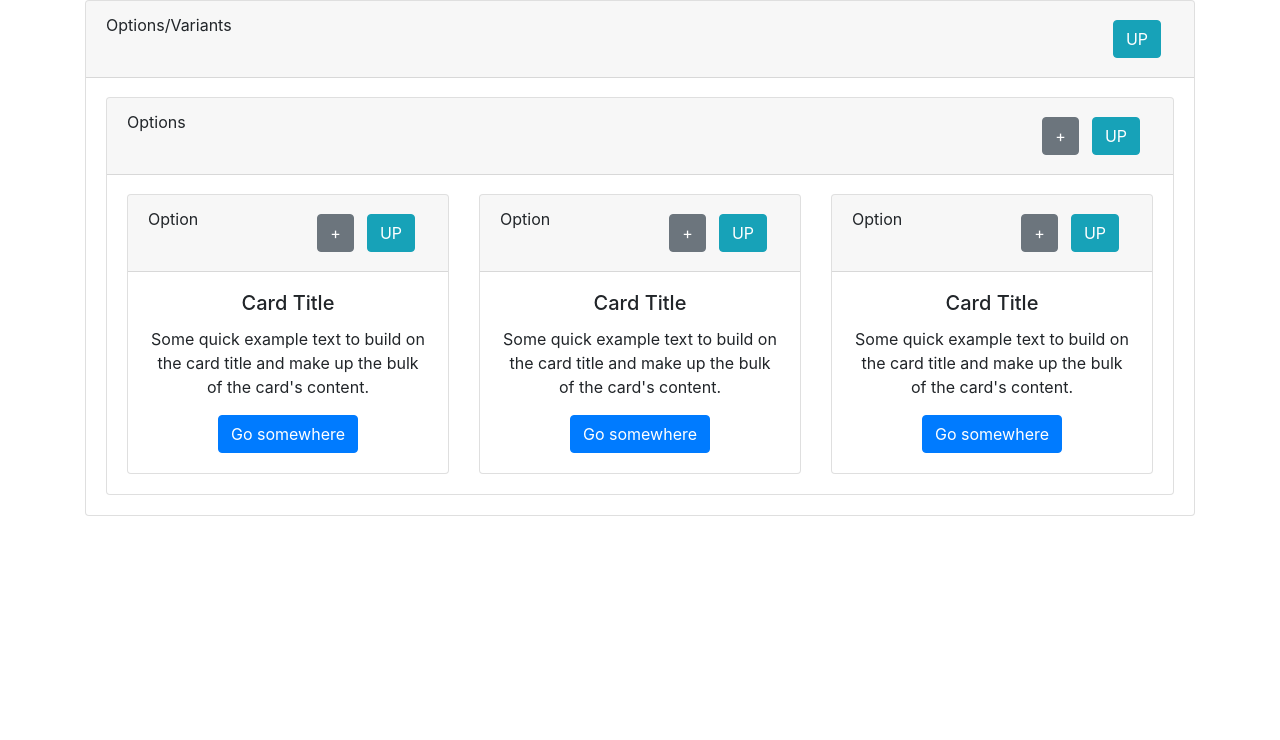
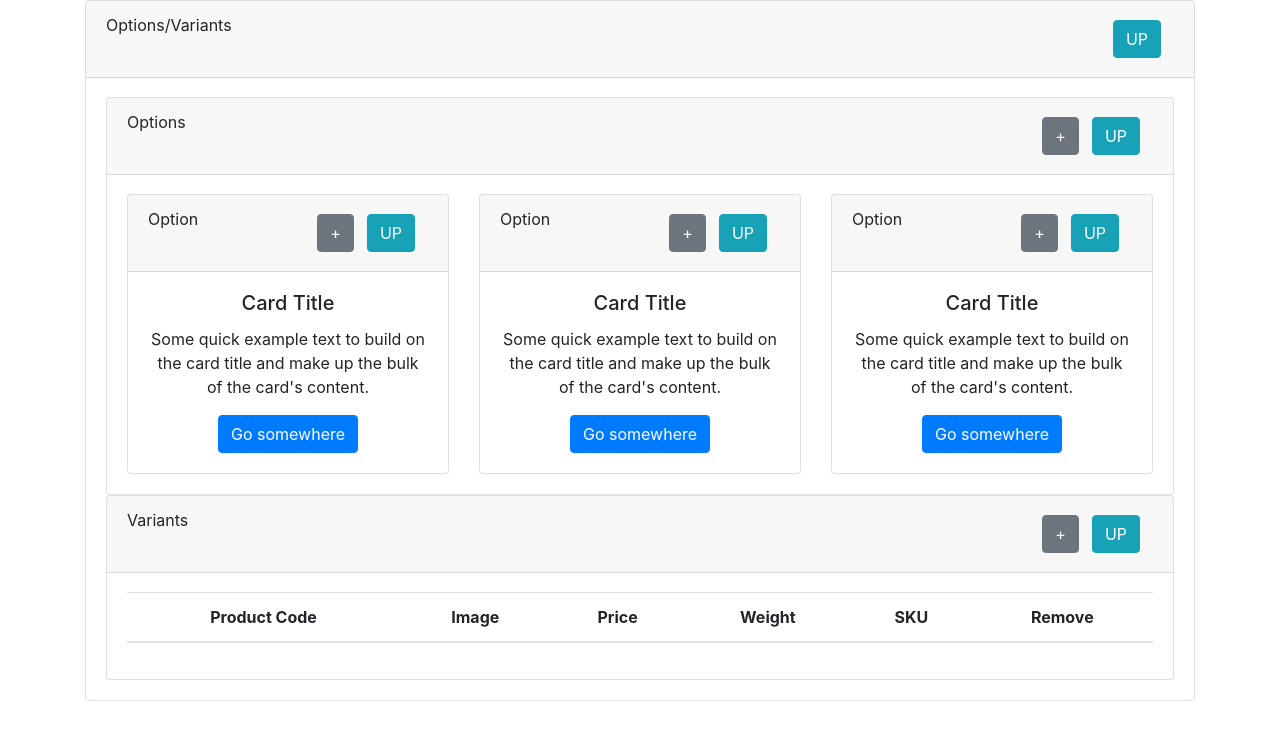
Before and after one commit to lulasp/udroppy-test, a React (Create React App) app: page / in a window 1280 px wide. Shown: the top 740 px of the page. Built offline with nearby package versions, Linux system fonts and the light colour scheme.

Commit message:
add variants component and table

```diff
--- a/src/components/Options.js
+++ b/src/components/Options.js
@@ -4,6 +4,11 @@ import { Button } from 'react-bootstrap';
 import Option from './Option';
 
 export default class Options extends Component {
+
+    //handleClick
+    addOptionComponent() {
+        console.log('Click happened');
+    }
     render() {
         return (
             <Accordion defaultActiveKey="0">
@@ -11,7 +16,7 @@ export default class Options extends Component {
                     <Card.Header className="d-flex justify-content-between">
                         <span>Options</span>
                         <div>
-                            <Button variant="secondary">+</Button>
+                            <Button onClick={() => this.addOptionComponent()} variant="secondary">+</Button>
                             <Accordion.Toggle as={Button} variant="link" eventKey="0">
                                 <Button variant="info">UP</Button>
                             </Accordion.Toggle>
--- a/src/components/OptionsVariants.js
+++ b/src/components/OptionsVariants.js
@@ -2,6 +2,7 @@ import React, { Component } from 'react';
 import { Accordion, Card } from 'react-bootstrap';
 import { Button } from 'react-bootstrap';
 import Options from './Options';
+import Variants from './Variants';
 
 export default class OptionsVariants extends Component {
     render() {
@@ -16,6 +17,7 @@ export default class OptionsVariants extends Component {
                     <Accordion.Collapse eventKey="0">
                         <Card.Body>
                             <Options />
+                            <Variants />
                         </Card.Body>
                     </Accordion.Collapse>
                 </Card>
--- /dev/null
+++ b/src/components/Variants.js
@@ -0,0 +1,43 @@
+import React, { Component } from 'react';
+import { Accordion, Card, Col, Row, Table } from 'react-bootstrap';
+import { Button } from 'react-bootstrap';
+
+
+export default class Variants extends Component {
+    render() {
+        return (
+            <Accordion defaultActiveKey="0">
+                <Card style={{ width: '100%' }}>
+                    <Card.Header className="d-flex justify-content-between">
+                        <span>Variants</span>
+                        <div>
+                            <Button variant="secondary" >+</Button>
+                            <Accordion.Toggle as={Button} variant="link" eventKey="0">
+                                <Button variant="info">UP</Button>
+                            </Accordion.Toggle>
+                        </div>
+                    </Card.Header>
+                    <Accordion.Collapse eventKey="0">
+                        <Card.Body>
+                            <Table hover>
+                                <thead>
+                                    <tr>
+                                        <th>Product Code</th>
+                                        <th>Image</th>
+                                        <th>Price</th>
+                                        <th>Weight</th>
+                                        <th>SKU</th>
+                                        <th>Remove</th>
+                                    </tr>
+                                </thead>
+                                <tbody>
+
+                                </tbody>
+                            </Table>
+                        </Card.Body>
+                    </Accordion.Collapse>
+                </Card>
+            </Accordion>
+        )
+    }
+}
```
